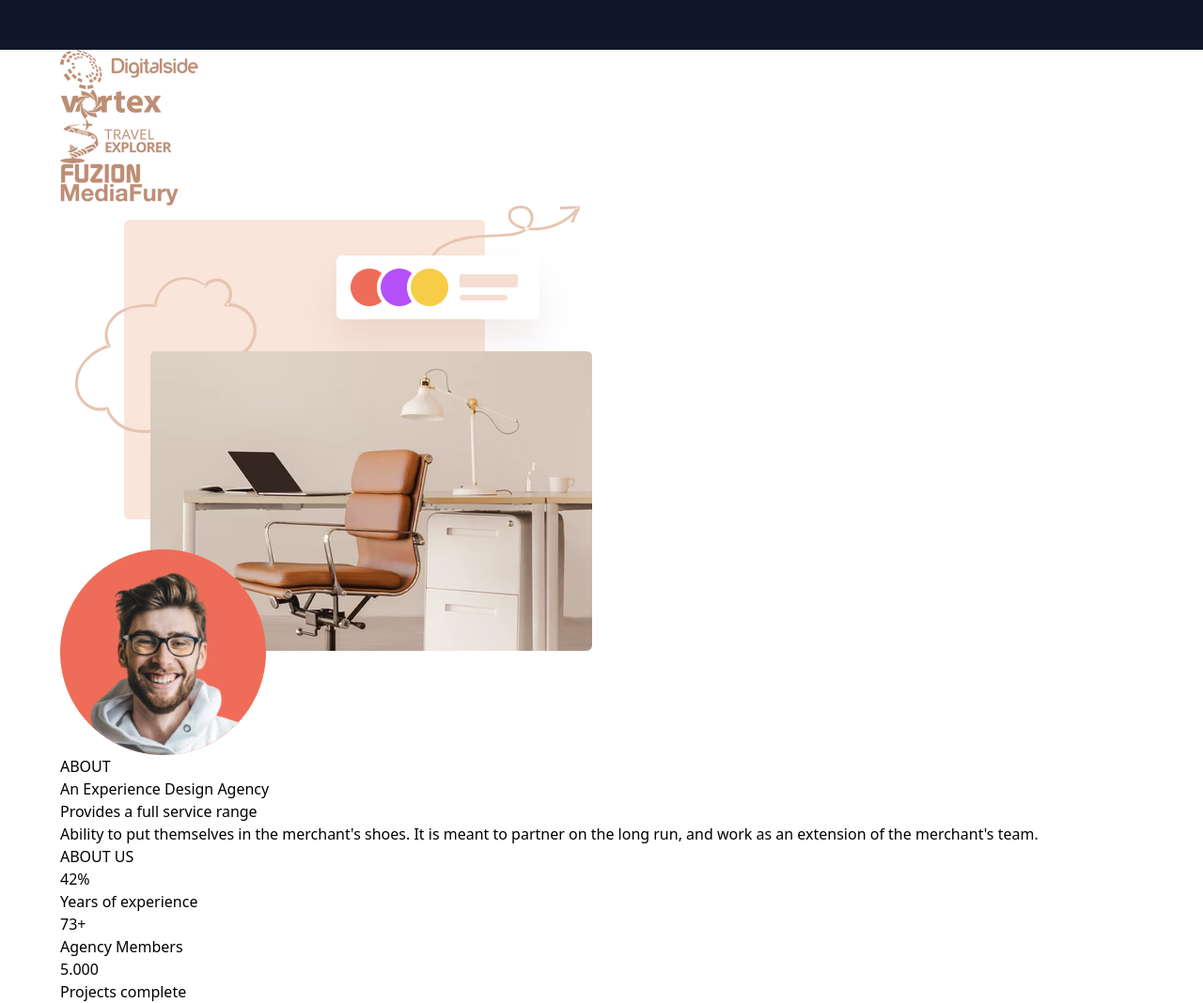
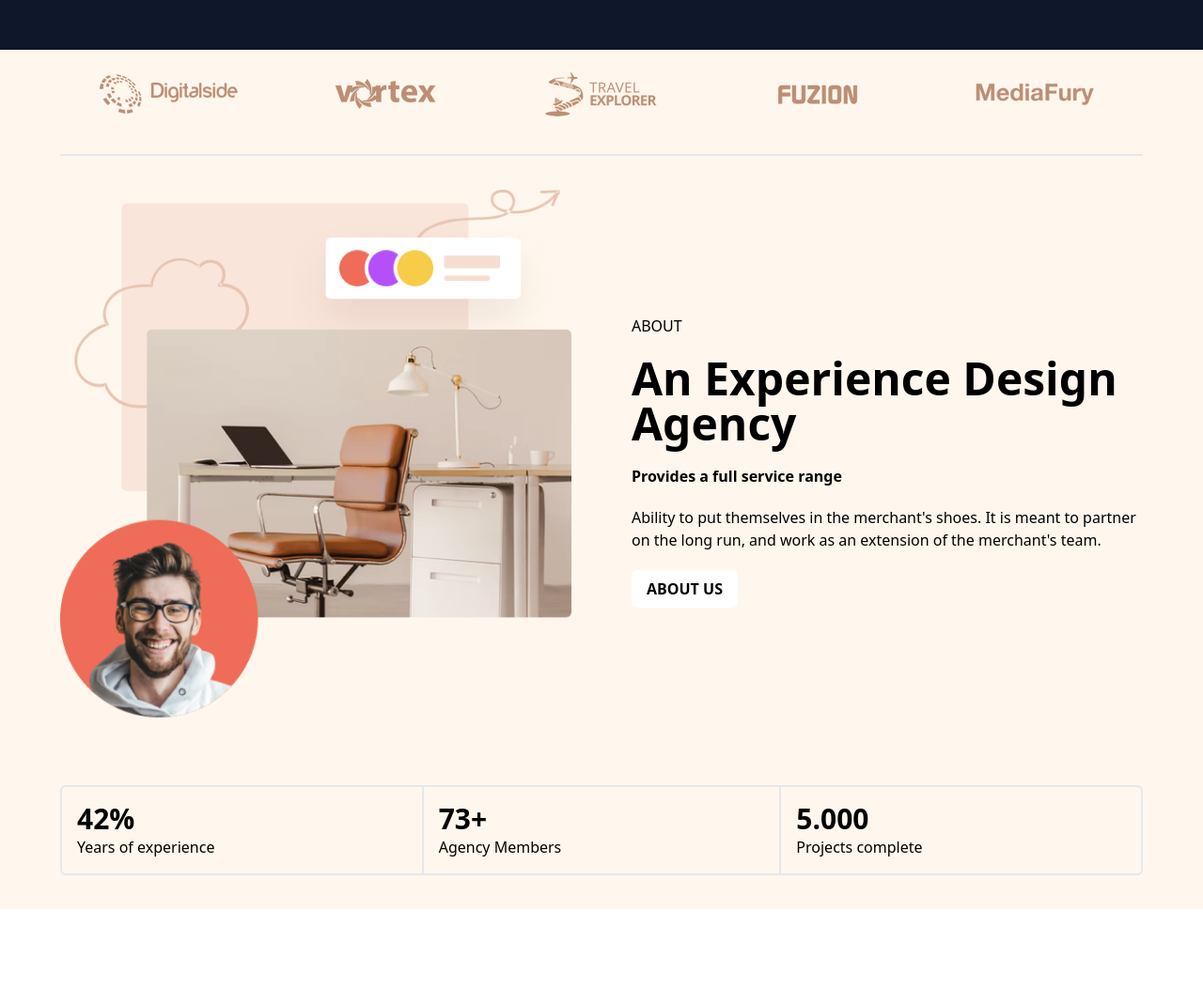
Before and after one commit to iamcelestino/Agency-portfolio, a website: page public/index.html in a window 1280 px wide. Shown: the part 666-1734 px from the top of the page at 94% size. After the commit the page ends 1634 px from the top, so only its background shows below. Drawn offline with Linux system fonts and the light colour scheme.

Commit message:
feat: add style

```diff
--- a/public/index.html
+++ b/public/index.html
@@ -53,45 +53,47 @@
             </div>
         </div>
     </section>
-    <section id="">
-        <div class="container">
-            <div class="companies">
-                <div><img src="images/company1.png" alt=""></div>
-                <div><img src="images/company2.png" alt=""></div>
-                <div><img src="images/company3.png" alt=""></div>
-                <div><img src="images/company4.png" alt=""></div>
-                <div><img src="images/company5.png" alt=""></div>
+    <section id="" class="bg-orange-50">
+        <div class="container ">
+            <div class="companies border-b-2  py-6 grid grid-cols-2 place-items-center md:grid-cols-5">
+                <div class="mb-4"><img src="images/company1.png" alt=""></div>
+                <div class="mb-4"><img src="images/company2.png" alt=""></div>
+                <div class="mb-4"><img src="images/company3.png" alt=""></div>
+                <div class="mb-4"><img src="images/company4.png" alt=""></div>
+                <div class="mt-4 col-span-2 md:col-auto md:mb-4 md:mt-0"><img src="images/company5.png" alt=""></div>
             </div>
         </div>
     </section>
-    <section>
-        <div class="container">
-            <div>
-                <div><img src="images/pic1.png" alt=""></div>
+    <section class="bg-orange-50">
+        <div class="container py-9">
+            <div class="md:grid grid-cols-2 place-items-center gap-16">
+                <div>
+                    <div><img src="images/pic1.png" alt=""></div>
+                </div>
+                <article class="pt-4">
+                    <h5 class="">ABOUT</h5>
+                    <h2 class="font-bold text-5xl py-5 sm:text-3xl md:text-5xl">An Experience Design Agency</h2>
+                    <h5 class="font-bold pb-5">Provides a full service range</h5>
+                    <p class="pb-5">Ability to put themselves in the merchant's shoes. It is meant to partner on the long run, and work as an extension of the merchant's team.</p>
+                    <a href="" class="inline-block bg-white font-bold py-2 px-4 rounded-md">ABOUT US</a>
+                </article>
             </div>
-            <article>
-                <h5>ABOUT</h5>
-                <h1>An Experience Design Agency</h1>
-                <p>Provides a full service range</p>
-                <p>Ability to put themselves in the merchant's shoes. It is meant to partner on the long run, and work as an extension of the merchant's team.</p>
-                <button>ABOUT US</button>
-            </article>
         </div>
     </section>
 
-    <section>
-        <div class="container">
-            <div>
-                <div>
-                    <h1>42%</h1>
+    <section class="bg-orange-50">
+        <div class="container py-9">
+            <div class="border-2 rounded-md sm:grid grid-cols-3">
+                <div class=" p-4">
+                    <h1 class="text-3xl font-bold">42%</h1>
                     <p>Years of experience</p>
                 </div>
-                <div>
-                    <h1>73+</h1>
+                <div class="border-y-2 p-4 sm:border-y-0 sm:border-x-2">
+                    <h1 class="text-3xl font-bold">73+</h1>
                     <p>Agency Members</p>
                 </div>
-                <div>
-                    <h1>5.000</h1>
+                <div class=" p-4">
+                    <h1 class="text-3xl font-bold">5.000</h1>
                     <p>Projects complete</p>
                 </div>
             </div>
```
Also changed, not shown: public/css/styles.css.
